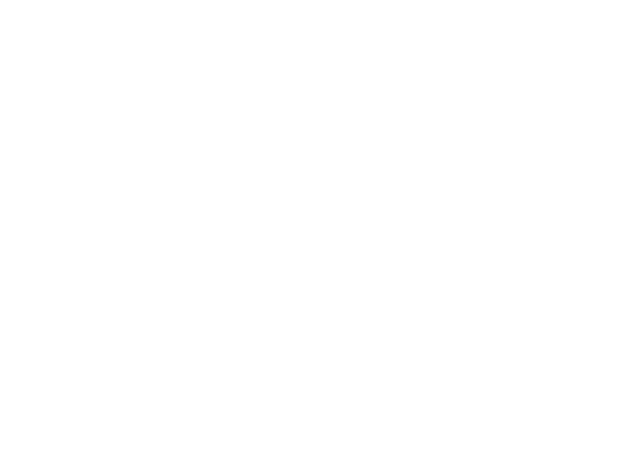
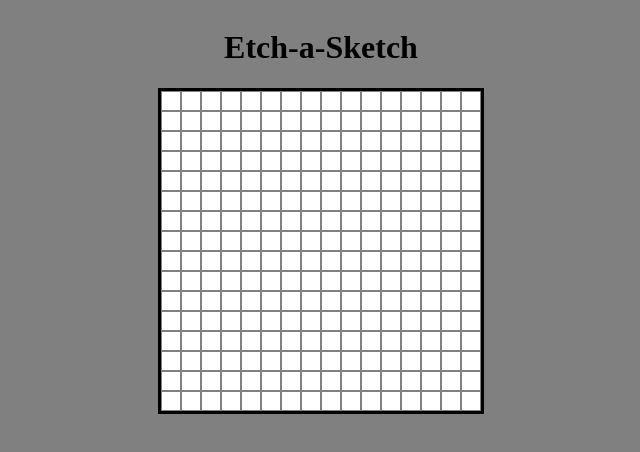
Before and after one commit to ric-rhee/etch-a-sketch, a plain HTML site: page index.html in a window 1280 px wide. Shown: the whole page, without its empty margins (319-959 px from the left). Drawn offline with Linux system fonts and the light colour scheme.

Commit message:
Finish drawGrid function and basic styling

```diff
--- a/index.html
+++ b/index.html
@@ -4,8 +4,13 @@
     <meta charset="UTF-8">
     <meta name="viewport" content="width=device-width, initial-scale=1.0">
     <title>Etch-a-Sketch</title>
+    <link rel="stylesheet" href="styles.css">
 </head>
 <body>
-
+    <h1>Etch-a-Sketch</h1>
+    <div class="grid-container"></div>
+    <div class="style-picker"></div>
+    <div class="size-slider"></div>
+    <script src="page.js"></script>
 </body>
 </html>
--- a/page.js
+++ b/page.js
@@ -0,0 +1,19 @@
+const gridContainer = document.querySelector('.grid-container');
+
+function drawGrid(dimension) {
+    for (let i = 1; i <= dimension; i++) {
+        const gridRow = document.createElement('div');
+        gridRow.style.display = 'flex';
+        for (let j = 1; j <= dimension; j++) {
+            const cell = document.createElement('div');
+            cell.style.backgroundColor = 'white';
+            cell.style.width = '18px';
+            cell.style.height = '18px';
+            cell.style.margin = '1px';
+            gridRow.appendChild(cell);
+        }
+        gridContainer.appendChild(gridRow);
+    }
+}
+
+drawGrid(16);
--- a/styles.css
+++ b/styles.css
@@ -0,0 +1,10 @@
+body {
+    background-color: grey;
+    display: flex;
+    flex-direction: column;
+    align-items: center;
+}
+
+.grid-container {
+    border: 3px solid black;
+}
```
